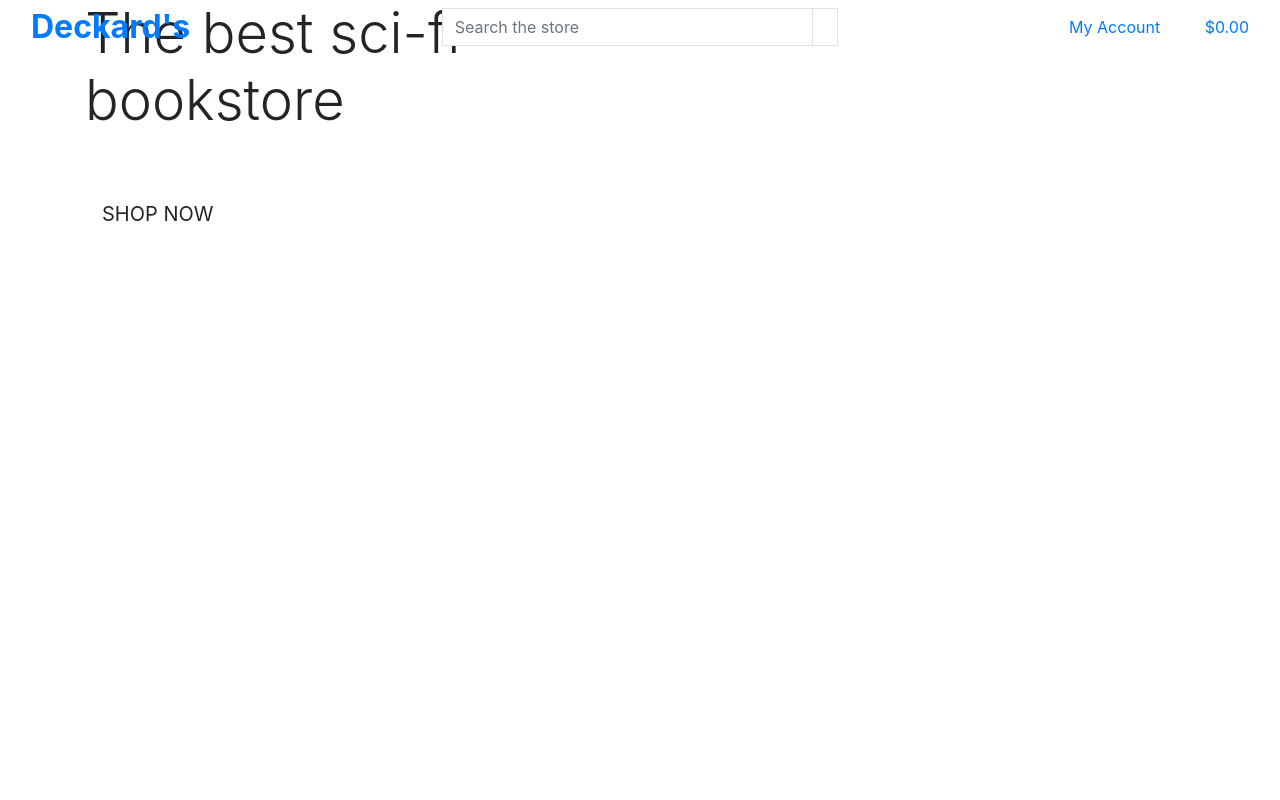
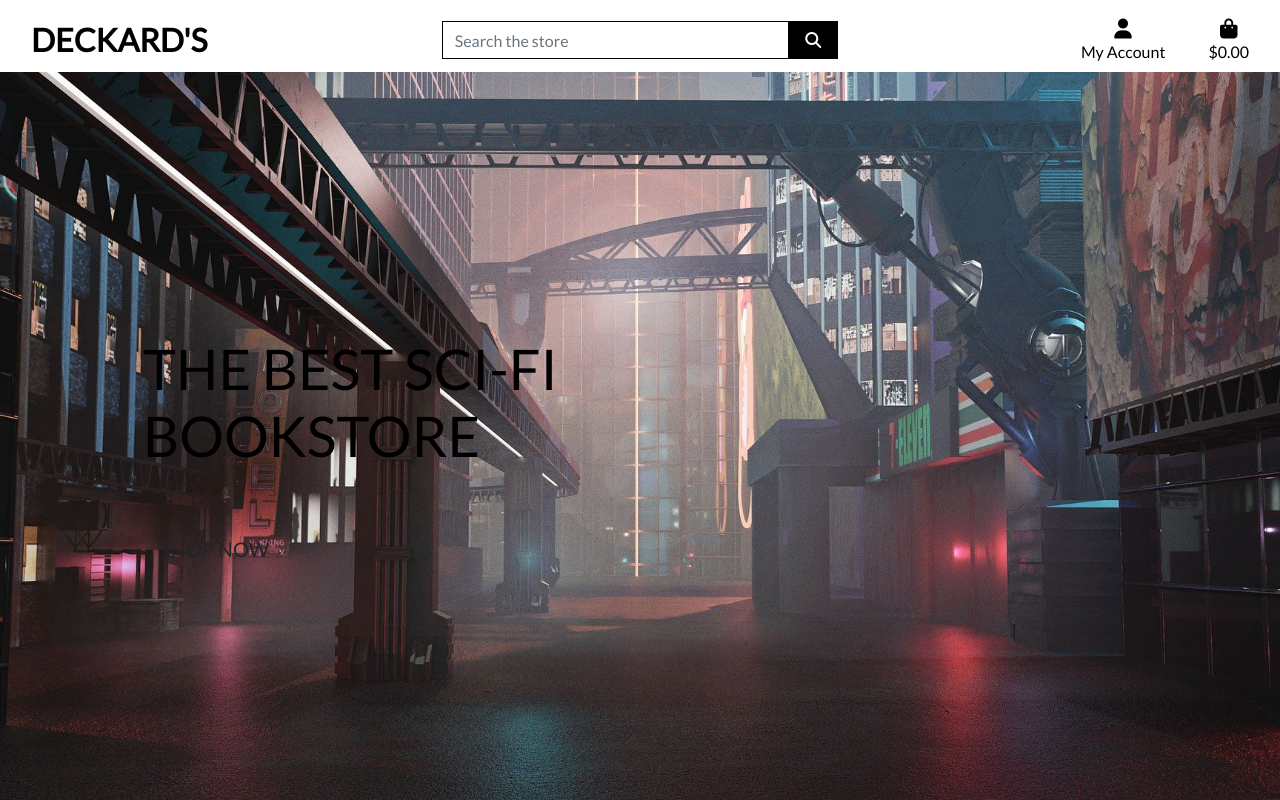
Before and after one commit to Code-Institute-Submissions/rch79-MP5-Deckards_JulyResub, a Django app: page / in a window 1280 px wide. Run offline with Django 3.2, Linux system fonts and the light colour scheme; some libraries are stand-ins or nearby versions.

Commit message:
Add home page header and css

```diff
--- a/Deckards/settings.py
+++ b/Deckards/settings.py
@@ -150,6 +150,10 @@ USE_TZ = True
 # https://docs.djangoproject.com/en/3.2/howto/static-files/
 
 STATIC_URL = '/static/'
+STATICFILES_DIRS = (os.path.join(BASE_DIR, 'static'),)
+
+MEDIA_URL = '/media/'
+MEDIA_ROOT = os.path.join(BASE_DIR, 'media')
 
 # Default primary key field type
 # https://docs.djangoproject.com/en/3.2/ref/settings/#default-auto-field
--- a/Deckards/urls.py
+++ b/Deckards/urls.py
@@ -15,9 +15,11 @@ Including another URLconf
 """
 from django.contrib import admin
 from django.urls import path, include
+from django.conf import settings
+from django.conf.urls.static import static
 
 urlpatterns = [
     path('admin/', admin.site.urls),
     path('accounts/', include('allauth.urls')),
     path('', include('home_app.urls')),
-]
+] + static(settings.MEDIA_URL, document_root=settings.MEDIA_ROOT)
--- /dev/null
+++ b/static/css/base.css
@@ -0,0 +1,82 @@
+html {
+    height: 100%;
+}
+
+body {
+    background: url('/media/homepage_background.jpg') no-repeat center center fixed;
+    background-size: cover;
+    height: calc(100vh - 164px);
+    color: #555;
+    font-family: 'Lato';
+}
+
+/* from Bulma */
+.icon {
+    align-items: center;
+    display: inline-flex;
+    justify-content: center;
+    height: 1.5rem;
+    width: 1.5rem;
+}
+
+.logo-font {
+    text-transform: uppercase;
+}
+
+.main-logo-link {
+    width: fit-content;
+}
+
+.shop-now-button {
+    background: black;
+    color: white;
+    min-width: 260px;
+}
+
+.btn-black {
+    background: black;
+    color: white;
+}
+
+.shop-now-button:hover,
+.shop-now-button:active,
+.shop-now-button:focus,
+.btn-black:hover,
+.btn-black:active,
+.btn-black:focus {
+    background: #222;
+    color: white;
+}
+
+.text-black {
+    color: #000 !important;
+}
+
+.border-black {
+    border: 1px solid black !important;
+}
+
+
+/* ---------------------------------------- Media Queries */
+
+/* Slightly larger container on xl screens */
+@media (min-width: 1200px) {
+    .container {
+        max-width: 80%;
+    }
+}
+
+/* Fixed top navbar only on medium and up */
+@media (min-width: 992px) {
+    .fixed-top-desktop-only {
+        position: fixed;
+        top: 0;
+        right: 0;
+        left: 0;
+        z-index: 1030;
+    }
+
+    .header-container {
+        padding-top: 164px;
+    }
+}
--- a/templates/base.html
+++ b/templates/base.html
@@ -19,6 +19,10 @@
     <!-- Bootstrap CSS -->
     <link rel="stylesheet" href="https://cdn.jsdelivr.net/npm/bootstrap@4.4.1/dist/css/bootstrap.min.css"
         integrity="sha384-Vkoo8x4CGsO3+Hhxv8T/Q5PaXtkKtu6ug5TOeNV6gBiFeWPGFN9MuhOf23Q9Ifjh" crossorigin="anonymous">
+    <link rel="preconnect" href="https://fonts.googleapis.com">
+    <link rel="preconnect" href="https://fonts.gstatic.com" crossorigin>
+    <link href="https://fonts.googleapis.com/css2?family=Lato&display=swap" rel="stylesheet">
+    <link rel="stylesheet" href="{% static 'css/base.css' %}">
     {% endblock %}
 
     {% block extra_css%}
@@ -34,6 +38,7 @@
     <script src="https://cdn.jsdelivr.net/npm/bootstrap@4.4.1/dist/js/bootstrap.min.js"
         integrity="sha384-wfSDF2E50Y2D1uUdj0O3uMBJnjuUD4Ih7YwaYd1iqfktj0Uod8GCExl3Og8ifwB6" crossorigin="anonymous">
     </script>
+    <script src="https://kit.fontawesome.com/a88d1ed101.js" crossorigin="anonymous"></script>
     {% endblock %}
 
     {% block extra_javascript%}
@@ -45,7 +50,7 @@
 <body>
 
     <header class="container-fluid fixed-top">
-        <div class="row">
+        <div id="topnav" class="row bg-white pt-lg-2 d-none d-lg-flex">
             <div class="col-12 col-lg-4 my-auto py-1 py-lg-0 text-center text-lg-left">
                 <a href="{% url 'home' %}" class="nav-link main-logo-link">
                     <h2 class="logo-font text-black my-0">
@@ -92,7 +97,8 @@
                         </div>
                     </li>
                     <li class="list-inline-item">
-                        <a class="{% if grand_total %}text-info font-weight-bold{% else %}text-black{% endif %} nav-link" href="">
+                        <a class="{% if grand_total %}text-info font-weight-bold{% else %}text-black{% endif %} nav-link"
+                            href="">
                             <div class="text-center">
                                 <div><i class="fas fa-shopping-bag fa-lg"></i></div>
                                 <p class="my-0">
```
Also changed, not shown: media/homepage_background.jpg (added). Lines whose indentation alone changed are shown as unchanged.
